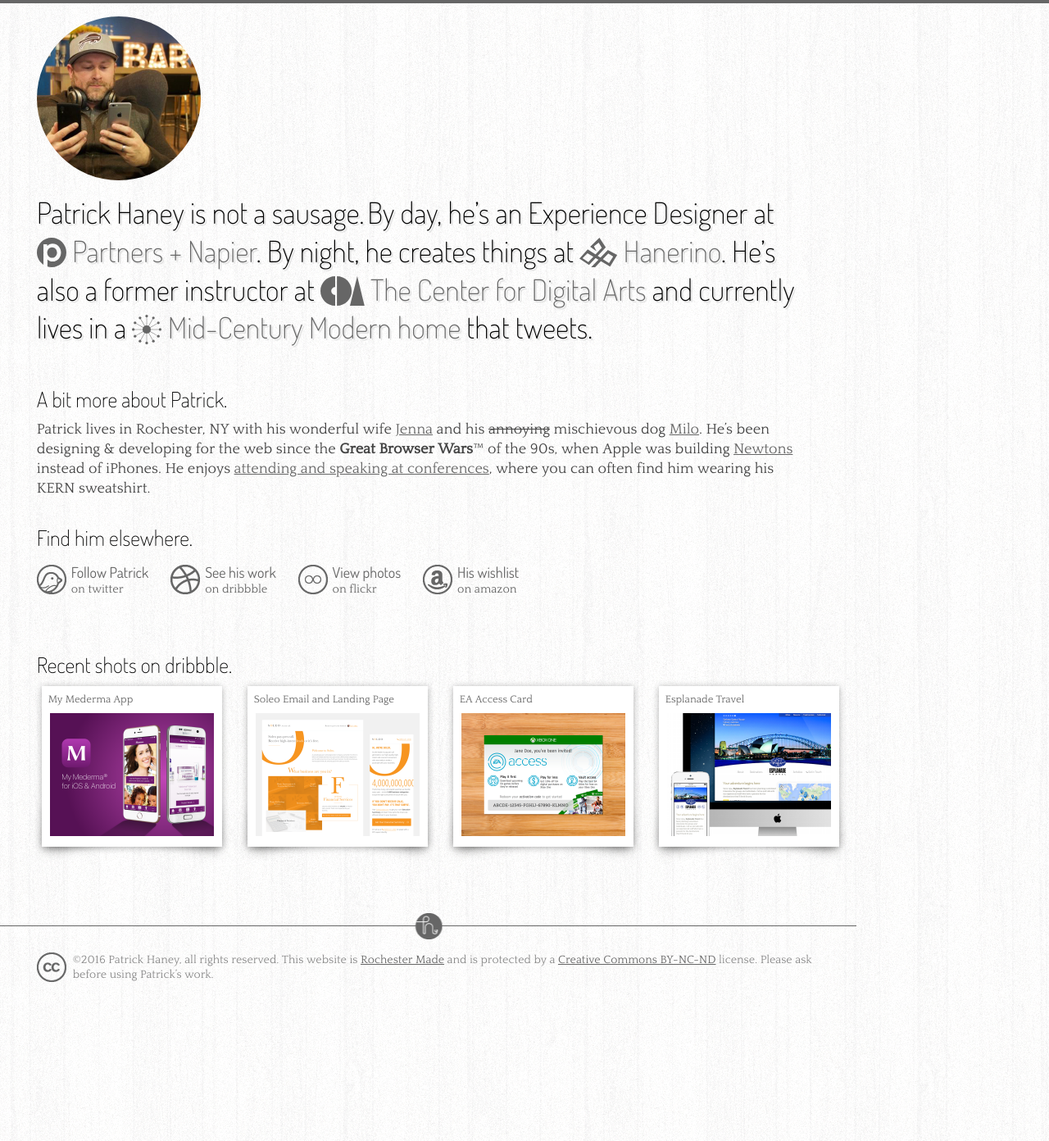
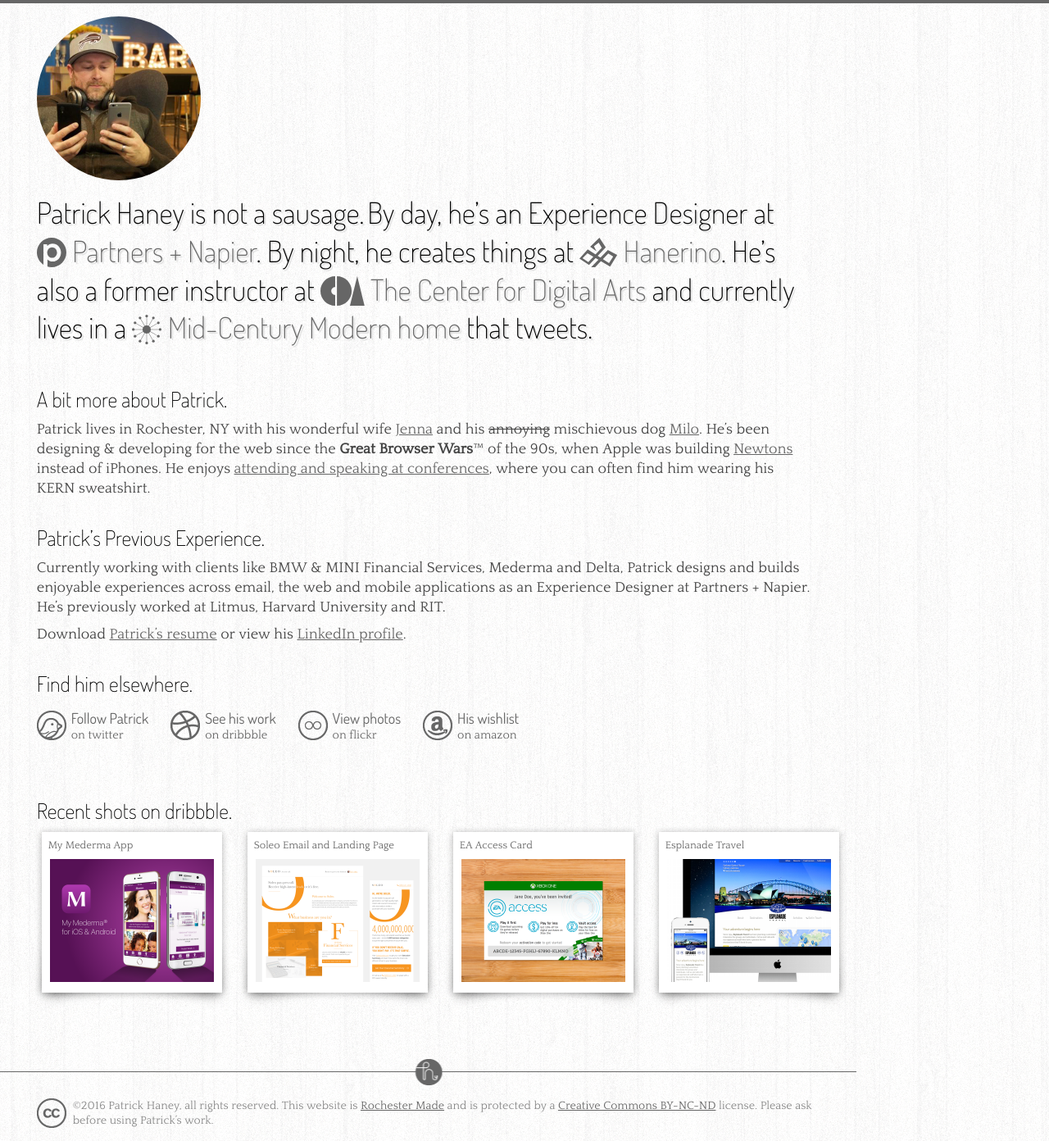
Before and after one commit to notasausage/notasausage.github.io, a Jekyll site: the page built from index.html, in a window 1280 px wide. Shown: the whole page at 82% size. Built offline with Jekyll 4.4.1, drawn with Linux system fonts in a browser that asks for light colours.

Commit message:
Add work experience, resume PDF and link

```diff
--- a/index.html
+++ b/index.html
@@ -13,3 +13,18 @@
         </p>
     </article>
 </section>
+
+<section class="container">
+    <header class="wrapper">
+        <h2>Patrick&#8217;s Previous Experience.</h2>
+    </header>
+
+    <article class="wrapper">
+        <p>
+            Currently working with clients like BMW &amp; MINI Financial Services, Mederma and Delta, Patrick designs and builds enjoyable experiences across email, the web and mobile applications as an Experience Designer at Partners + Napier. He&#8217;s previously worked at Litmus, Harvard University and RIT.
+        </p>
+        <p>
+            Download <a href="{{ site.url }}/assets/resume-patrick-haney.pdf">Patrick&#8217;s resume</a> or view his <a href="https://www.linkedin.com/in/patrickhaney">LinkedIn profile</a>.
+        </p>
+    </article>
+</section>
```
Also changed, not shown: 1 other file.
